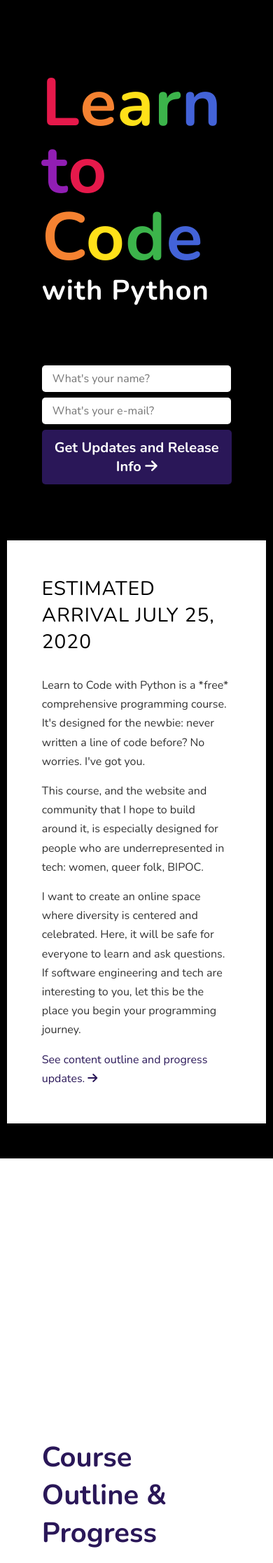
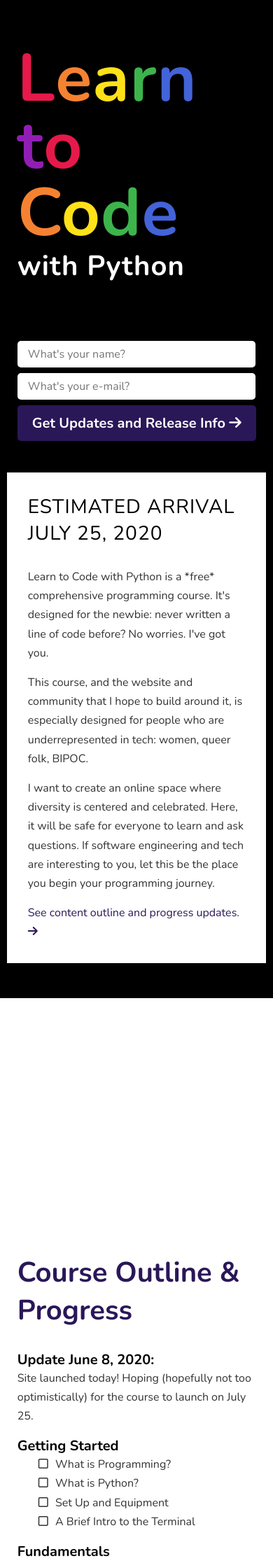
Before and after one commit to ahl389/mural, a Jekyll site: the page index.html, which Jekyll copies as it is, in a window 390 px wide. Shown: the top 2233 px of the page at 70% size. Built offline with Jekyll 4.4.1, drawn with Linux system fonts in a browser that asks for light colours; nearby versions of some CDN libraries; a script that is not in the unit is left out.

Commit message:
more style stuff

```diff
--- a/_sass/custom.scss
+++ b/_sass/custom.scss
@@ -129,11 +129,17 @@
         #module-signup {
             position:static;
             background-color: #000000;
+            padding: $small;
         }
 
         #module-info {
             padding-top: $large;
             background-color: white;
+            padding: $medium;
         }
     }
+
+    #module-outline {
+        padding: $small;
+    }
 }
--- a/index.html
+++ b/index.html
@@ -27,7 +27,7 @@
 
 
 	<section class="banner" id="banner-landing">
-		<div class="container align-middle">
+		<div class="container">
 			<div class="module w50 pl" id="module-signup">
 				<div class="container align-middle">
 					<div class="module w100">
@@ -56,7 +56,7 @@
 			</div>
 
 			<div class="module w50 pll prl pbl self-align-right" id="module-info">
-				<div class="container align-middle">
+				<div class="container">
 					<div class="module w100">
 						<h3 class="uppercase light mbm">Estimated Arrival July 25, 2020</h3>
 						<p>Learn to Code with Python is a *free* comprehensive programming course. It's designed for the
```
Also changed, not shown: 2 other files.
